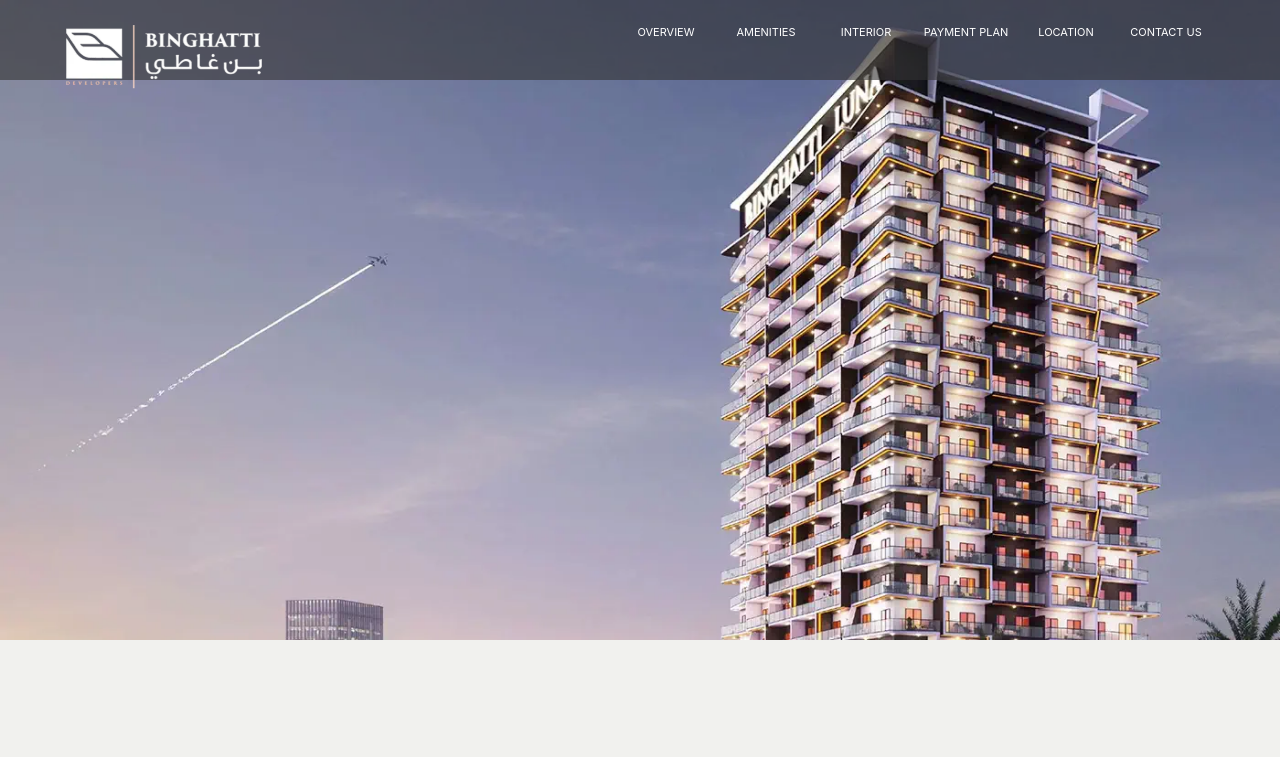
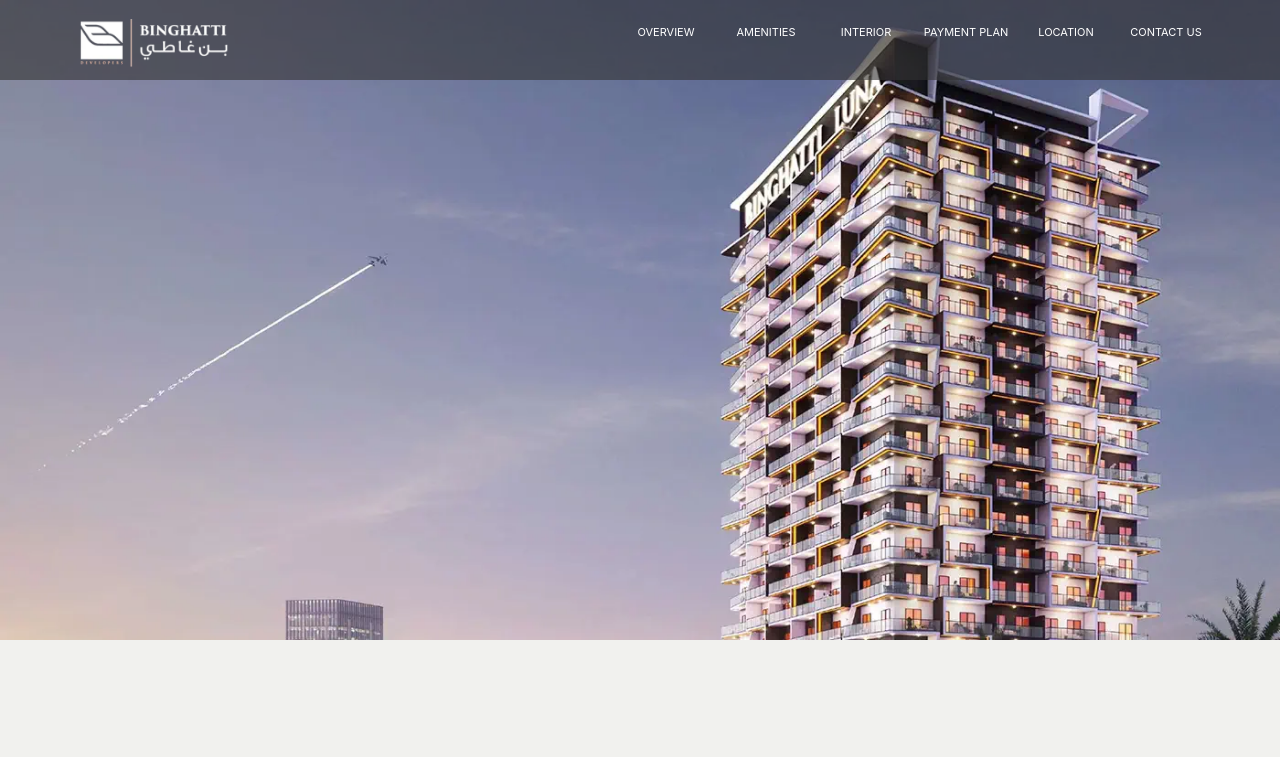
Before and after one commit to twilight-by-binghatti/twilight-by-binghatti.github.io, a plain HTML site: page index.html in a window 1280 px wide. Shown: the top 757 px of the page. Drawn offline with Linux system fonts and the light colour scheme.

Commit message:
Update index.html

```diff
--- a/index.html
+++ b/index.html
@@ -28,7 +28,7 @@
     <nav class="nav">
     <div class="nav-container">
         <div class="logo">
-           <img src="logo.webp" alt="Twilight by Binghatti logo" style="width:200px;">
+           <img src="logo.webp" alt="Twilight by Binghatti logo" style="width:150px;">
         </div>
         <div class="main_list" id="mainListDiv">
             <ul>
```
